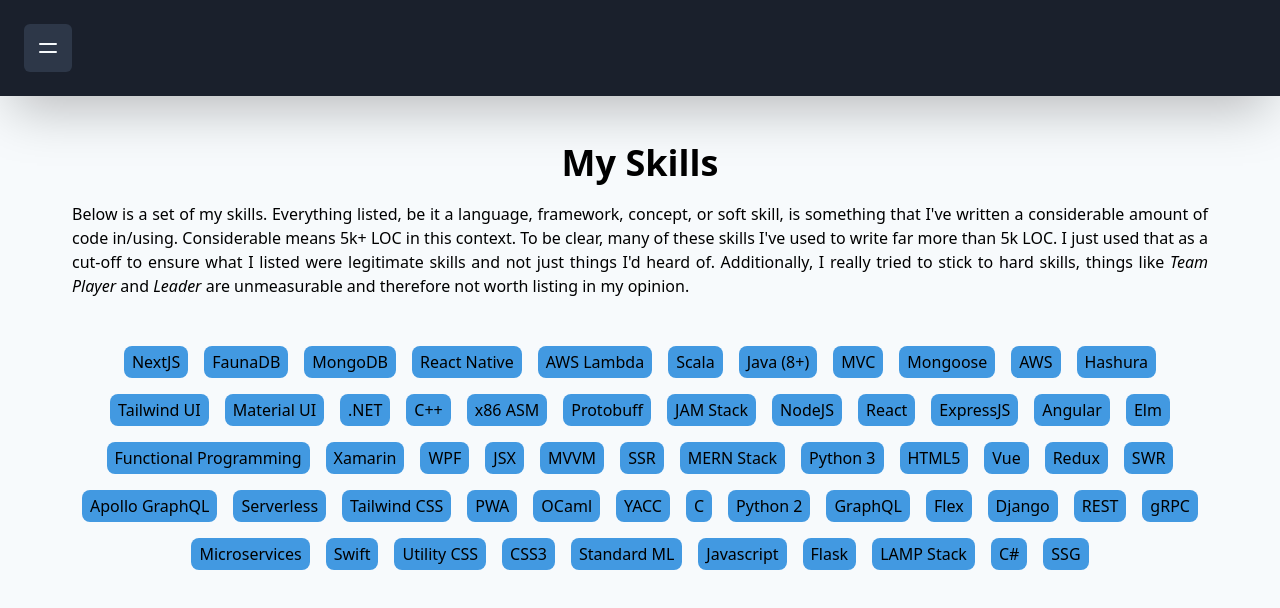
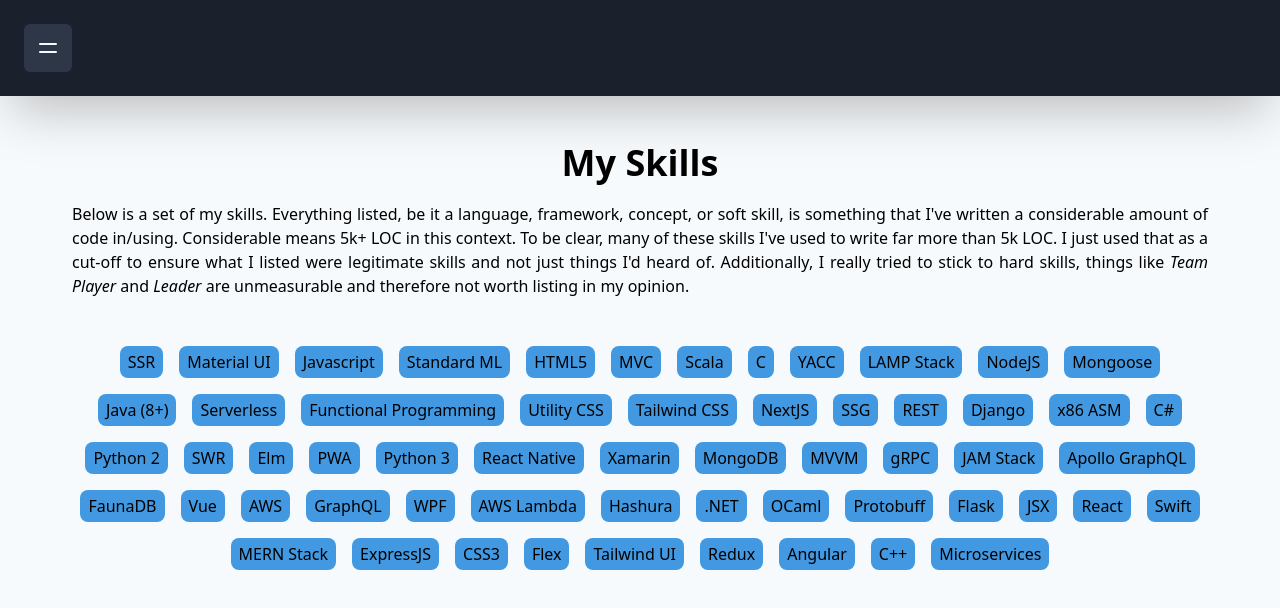
Before and after one commit to AHBruns/mercury, a Next.js app: page /skills in a window 1280 px wide. Shown: the top 608 px of the page. Built offline with nearby package versions, Linux system fonts and the light colour scheme.

Commit message:
AHB :: added dynamic shuffling

```diff
--- a/pages/skills.js
+++ b/pages/skills.js
@@ -1,6 +1,21 @@
 import React from "react";
 
+const shuffle = (array) => {
+  var currentIndex = array.length,
+    temporaryValue,
+    randomIndex;
+  while (0 !== currentIndex) {
+    randomIndex = Math.floor(Math.random() * currentIndex);
+    currentIndex -= 1;
+    temporaryValue = array[currentIndex];
+    array[currentIndex] = array[randomIndex];
+    array[randomIndex] = temporaryValue;
+  }
+  return array;
+};
+
 export default ({ skills }) => {
+  shuffle(skills);
   return (
     <div>
       <div className="flex flex-col justify-center w-full max-w-6xl px-2 pt-10 mx-auto">
@@ -33,29 +48,9 @@
 };
 
 export const getStaticProps = async () => {
-  function shuffle(array) {
-    var currentIndex = array.length,
-      temporaryValue,
-      randomIndex;
-
-    // While there remain elements to shuffle...
-    while (0 !== currentIndex) {
-      // Pick a remaining element...
-      randomIndex = Math.floor(Math.random() * currentIndex);
-      currentIndex -= 1;
-
-      // And swap it with the current element.
-      temporaryValue = array[currentIndex];
-      array[currentIndex] = array[randomIndex];
-      array[randomIndex] = temporaryValue;
-    }
-
-    return array;
-  }
-
   return {
     props: {
-      skills: shuffle([
+      skills: [
         {
           name: "React",
           tags: ["JS", "Framework", "Web"],
@@ -288,7 +283,7 @@
           name: "Protobuff",
           tags: ["Framework"],
         },
-      ]),
+      ],
     },
   };
 };
```
